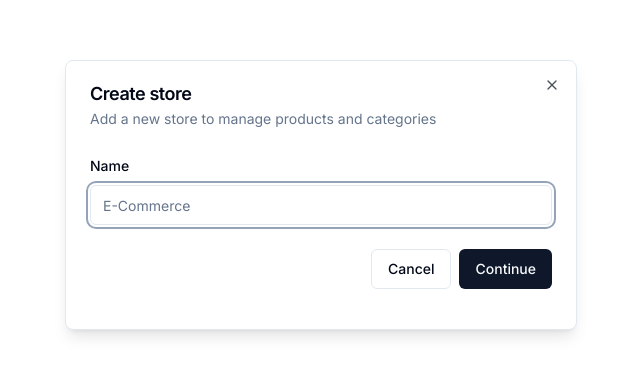
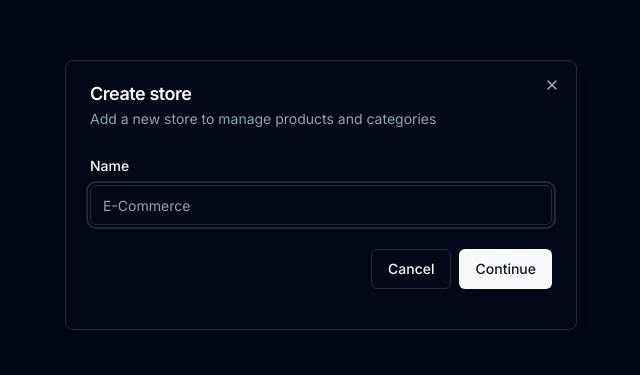
Before and after one commit to kenratchapon/store-dashboard, a Next.js app in the folder ecommerce-admin/: page / in a window 1280 px wide. Shown: the part 205-580 px from the top of the page, without its empty margins (319-959 px from the left). Built offline with nearby package versions, Linux system fonts and the light colour scheme; no server answers; the database is empty; sample sign-in values are in the browser's storage.

Commit message:
toggle theme button https://ui.shadcn.com/docs/dark-mode/next //npm i next-themes

```diff
--- a/ecommerce-admin/app/layout.tsx
+++ b/ecommerce-admin/app/layout.tsx
@@ -4,6 +4,7 @@
 import { ClerkProvider } from '@clerk/nextjs'
 import { ModalProvider } from '@/providers/modal-provider'
 import { ToasterProvider } from '@/providers/toast-provider'
+import { ThemeProvider } from '@/components/theme-provider'
 
 const inter = Inter({ subsets: ['latin'] })
 
@@ -21,9 +22,11 @@
       <ClerkProvider>
           <html lang="en">
             <body className={inter.className}>
-              <ToasterProvider/>
-              <ModalProvider/>
-              {children}
+              <ThemeProvider attribute='class' defaultTheme='dark' enableSystem>
+                <ToasterProvider/>
+                <ModalProvider/>
+                {children}
+              </ThemeProvider>
             </body>
           </html>
       </ClerkProvider>
--- a/ecommerce-admin/components/navbar.tsx
+++ b/ecommerce-admin/components/navbar.tsx
@@ -3,6 +3,7 @@
 import StoreSwitcher from "./store-switcher"
 import { redirect } from "next/navigation";
 import prismadb from "@/lib/prismadb";
+import { ModeToggle } from "./theme-toggle";
 
 
 const Navbar = async () => {
@@ -24,6 +25,7 @@
             <StoreSwitcher items={stores}/>
             <MainNav className="mx-6"/>
             <div className="ml-auto flex items-center space-x-4">
+                <ModeToggle/>
                 <UserButton afterSignOutUrl="/"/>
             </div>
         </div>
--- /dev/null
+++ b/ecommerce-admin/components/theme-provider.tsx
@@ -0,0 +1,9 @@
+"use client"
+
+import * as React from "react"
+import { ThemeProvider as NextThemesProvider } from "next-themes"
+import { type ThemeProviderProps } from "next-themes/dist/types"
+
+export function ThemeProvider({ children, ...props }: ThemeProviderProps) {
+  return <NextThemesProvider {...props}>{children}</NextThemesProvider>
+}
--- /dev/null
+++ b/ecommerce-admin/components/theme-toggle.tsx
@@ -0,0 +1,40 @@
+"use client"
+
+import * as React from "react"
+import { Moon, Sun } from "lucide-react"
+import { useTheme } from "next-themes"
+
+import { Button } from "@/components/ui/button"
+import {
+  DropdownMenu,
+  DropdownMenuContent,
+  DropdownMenuItem,
+  DropdownMenuTrigger,
+} from "@/components/ui/dropdown-menu"
+
+export function ModeToggle() {
+  const { setTheme } = useTheme()
+
+  return (
+    <DropdownMenu>
+      <DropdownMenuTrigger asChild>
+        <Button variant="outline" size="icon">
+          <Sun className="h-[1.2rem] w-[1.2rem] rotate-0 scale-100 transition-all dark:-rotate-90 dark:scale-0" />
+          <Moon className="absolute h-[1.2rem] w-[1.2rem] rotate-90 scale-0 transition-all dark:rotate-0 dark:scale-100" />
+          <span className="sr-only">Toggle theme</span>
+        </Button>
+      </DropdownMenuTrigger>
+      <DropdownMenuContent align="end">
+        <DropdownMenuItem onClick={() => setTheme("light")}>
+          Light
+        </DropdownMenuItem>
+        <DropdownMenuItem onClick={() => setTheme("dark")}>
+          Dark
+        </DropdownMenuItem>
+        <DropdownMenuItem onClick={() => setTheme("system")}>
+          System
+        </DropdownMenuItem>
+      </DropdownMenuContent>
+    </DropdownMenu>
+  )
+}
--- a/ecommerce-admin/package.json
+++ b/ecommerce-admin/package.json
@@ -35,6 +35,7 @@
     "lucide-react": "^0.259.0",
     "next": "13.4.9",
     "next-cloudinary": "^4.15.0",
+    "next-themes": "^0.2.1",
     "postcss": "8.4.25",
     "react": "18.2.0",
     "react-dom": "18.2.0",
```
Also changed, not shown: 1 other file (tests, documents, lock files or other folders).
